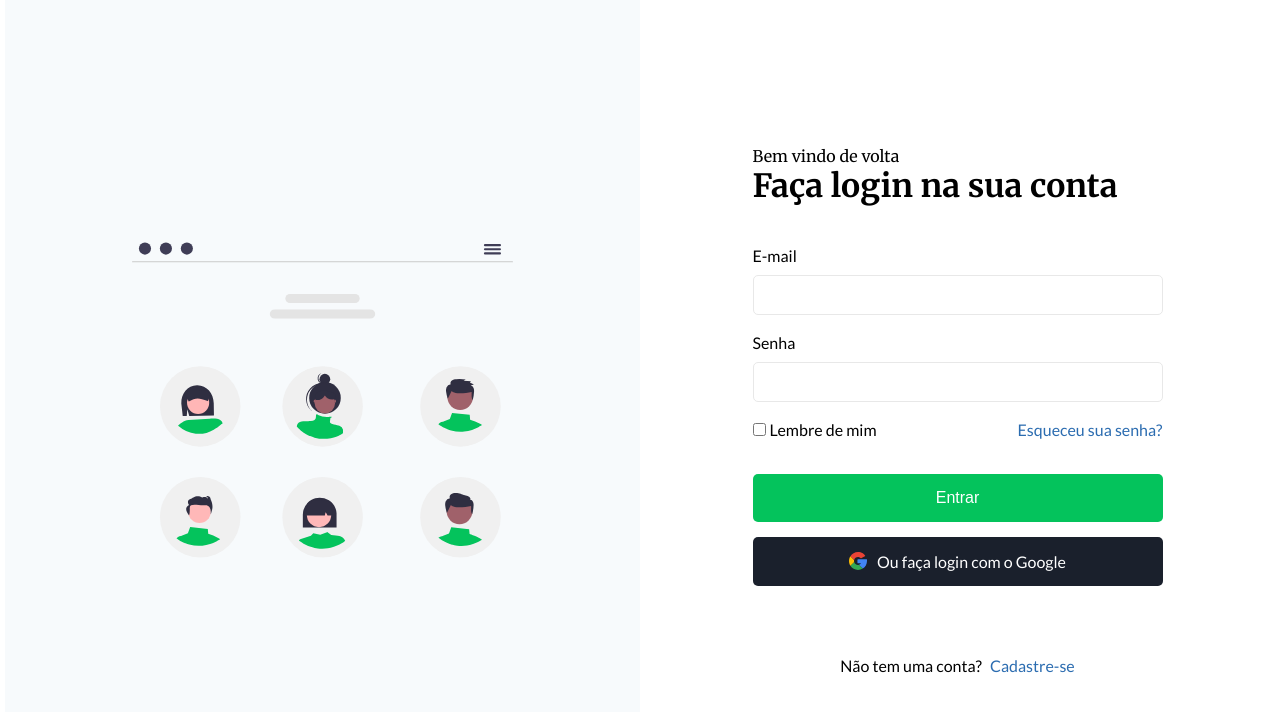
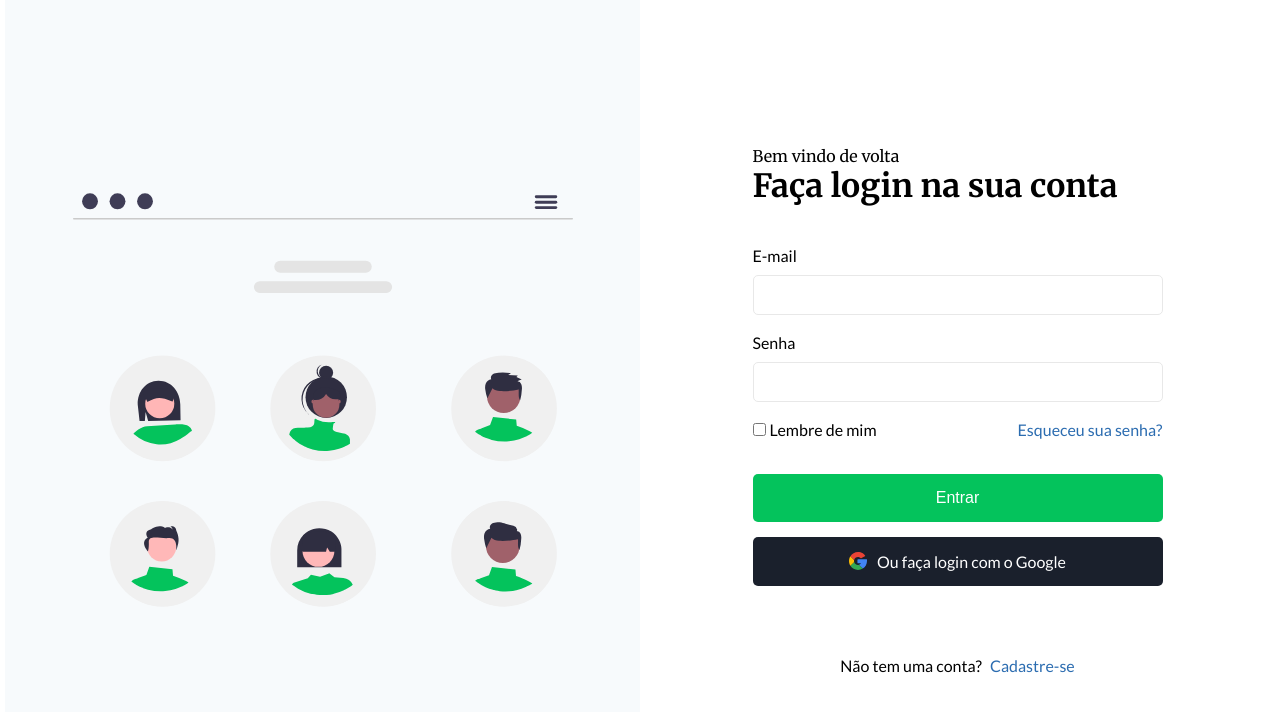
Before and after one commit to laizgamaa/Codelandia-Desafio-4, a Next.js app: page / in a window 1280 px wide. Shown: the top 712 px of the page. Built offline with nearby package versions, Linux system fonts and the light colour scheme.

Commit message:
using next Image

```diff
--- a/src/components/LoginForm.js
+++ b/src/components/LoginForm.js
@@ -1,5 +1,7 @@
 import React from 'react';
 import styles from '../styles/components/LoginForm.module.scss'
+
+import Image from "next/image"
 
 export function LoginForm() {
     return(
@@ -27,7 +29,7 @@ export function LoginForm() {
 
             <div className={styles.buttonGroup}>
                 <button type="submit" className={styles.loginButton} form="loginForm">Entrar</button>
-                <a href="/" className={styles.socialLoginButton}><img src="google.svg"></img>Ou faça login com o Google</a>
+                <a href="/" className={styles.socialLoginButton}><Image src="/google.svg" width={18} height={18}/>Ou faça login com o Google</a>
             </div>
 
             <span className={styles.joinUs}>Não tem uma conta?<a href="/">Cadastre-se</a></span>
--- a/src/components/SideContent.js
+++ b/src/components/SideContent.js
@@ -1,10 +1,12 @@
 import React from 'react';
 import styles from '../styles/components/SideContent.module.scss'
+
+import Image from "next/image"
 
 export function SideContent() {
     return(
         <div className={styles.sideContentContainer}>
-            <img src="image.svg" alt="Users"></img>
+            <Image src="/image.svg" width={500} height={900} alt="Users" />
         </div>
     )
 }
--- a/src/styles/components/LoginForm.module.scss
+++ b/src/styles/components/LoginForm.module.scss
@@ -85,9 +85,6 @@
             margin-top: 1.5rem;
             border-radius: 5px;
             width: -webkit-fill-available;
-            img {
-                height: 18px;
-            }
         }
     }
 
--- a/src/styles/components/SideContent.module.scss
+++ b/src/styles/components/SideContent.module.scss
@@ -1,9 +1,6 @@
 .sideContentContainer {
     background: var(--white300);
     display: flex;
+    justify-content: center;
     min-height: 100vh;
-    img {
-        width: 60%;
-        margin: 0 auto;
-    }
 }
```
